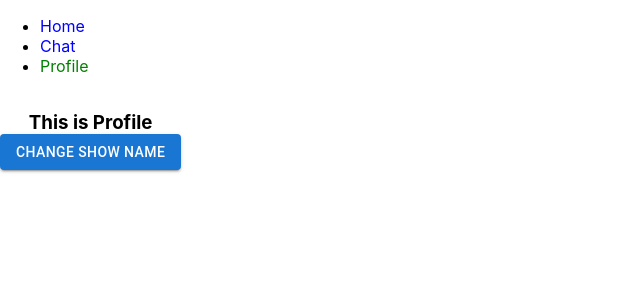
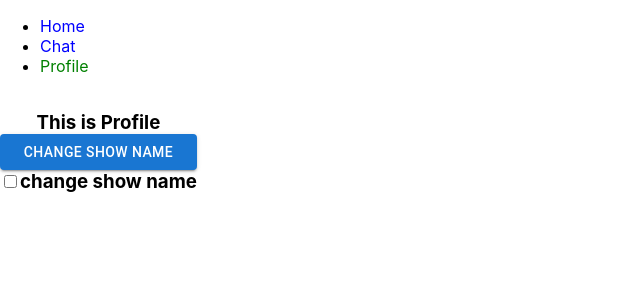
Before and after one commit to SyominAlex/React.js_Geekbrains, a React (Create React App) app: page /profile in a window 1280 px wide. Shown: the top 300 px of the page, without its empty margins (0-640 px from the left). Built offline with nearby package versions, Linux system fonts and the light colour scheme.

Commit message:
checkbox added and work well, homework5 done

```diff
--- a/src/screens/Profile/Profile.js
+++ b/src/screens/Profile/Profile.js
@@ -14,6 +14,10 @@ export const Profile = () => {
             <h3>This is Profile
                 {state.showName && <span>{state.name}</span>}
             <Button variant={"contained"} onClick={handleClick}>Change show name</Button>
+            <div>
+                <input type="checkbox" id="checkbox" onClick={handleClick}></input>
+                <label htmlFor="checkbox">change show name</label>
+            </div>
             </h3>
         </>
     );
```
